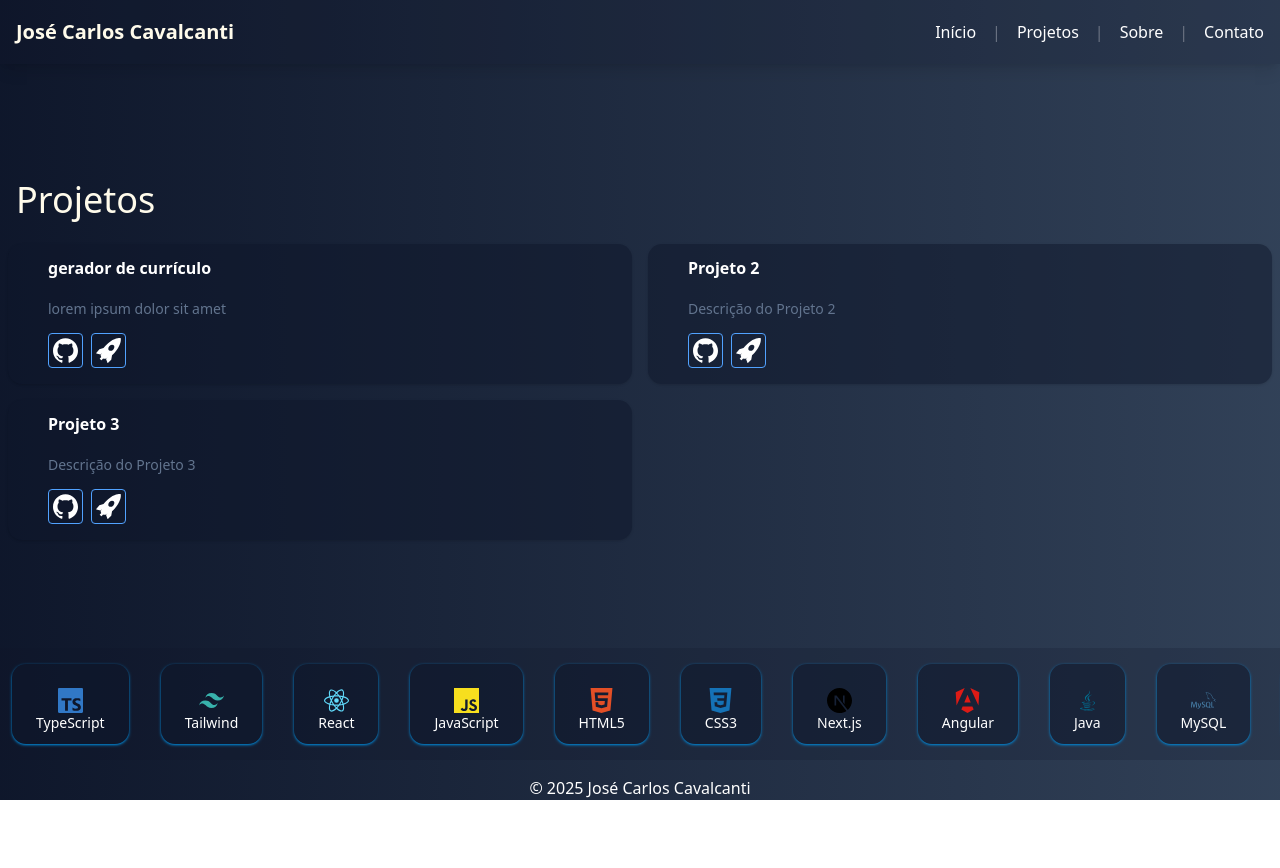
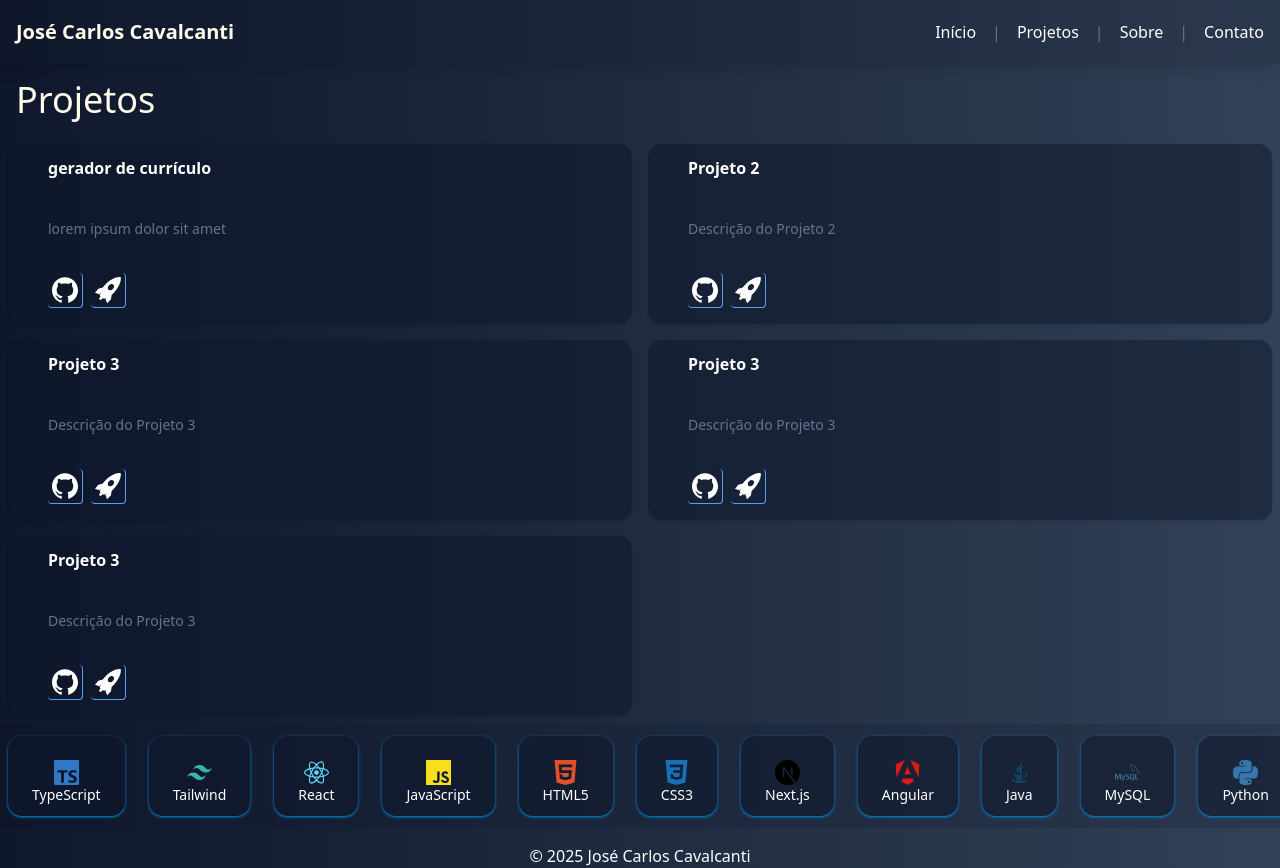
Before and after one commit to htu6n7yi/React-Portfolio, a React (Vite) app: page /projetos in a window 1280 px wide. Before the commit the page ends 800 px from the top, so only its background shows below. Built offline with nearby package versions, Linux system fonts and the light colour scheme.

Commit message:
ajustes na aba projetos + melhorias no routes 1.3

```diff
--- a/src/components/banner/carousel.tsx
+++ b/src/components/banner/carousel.tsx
@@ -65,7 +65,7 @@ export function CarouselSpacing() {
               <div className="flex flex-wrap ">
                 <CarouselItem
                   key={index}
-                  className="p-4 "
+                  className="p-3"
                 >
                   <Card className="shadow-sky-600">
                     <CardContent className="flex flex-col items-center justify-center ">
--- a/src/pages/projetos.tsx
+++ b/src/pages/projetos.tsx
@@ -29,6 +29,18 @@ const Projetos = () => {
       deploy: "github.com",
       repositorio: "#",
     },
+    {
+      title: "Projeto 3",
+      description: "Descrição do Projeto 3",
+      deploy: "github.com",
+      repositorio: "#",
+    },
+    {
+      title: "Projeto 3",
+      description: "Descrição do Projeto 3",
+      deploy: "github.com",
+      repositorio: "#",
+    },
   ];
 
   return (
@@ -38,7 +50,7 @@ const Projetos = () => {
         {dataProjetos.map((p) => (
           <Card
             key={p.title}
-            className="p-4 min-h-35 gap-0 flex justify-between"
+            className="p-4 min-h-45 gap-0 flex justify-between"
           >
             <CardHeader>
               <CardTitle>{p.title}</CardTitle>
@@ -49,8 +61,8 @@ const Projetos = () => {
             <CardFooter>
               <CardAction>
                 <a href={p.deploy} className="flex flex-row gap-2">
-                  <SiGithub size={35} className="border rounded border-blue-400 p-1"/>
-                  <SiRocket size={35} className="border rounded border-blue-400 p-1" />
+                  <SiGithub size={35} className="border-b border-r rounded border-blue-400 p-1"/>
+                  <SiRocket size={35} className="border-b border-r rounded border-blue-400 p-1" />
                 </a>
               </CardAction>
             </CardFooter>
```
